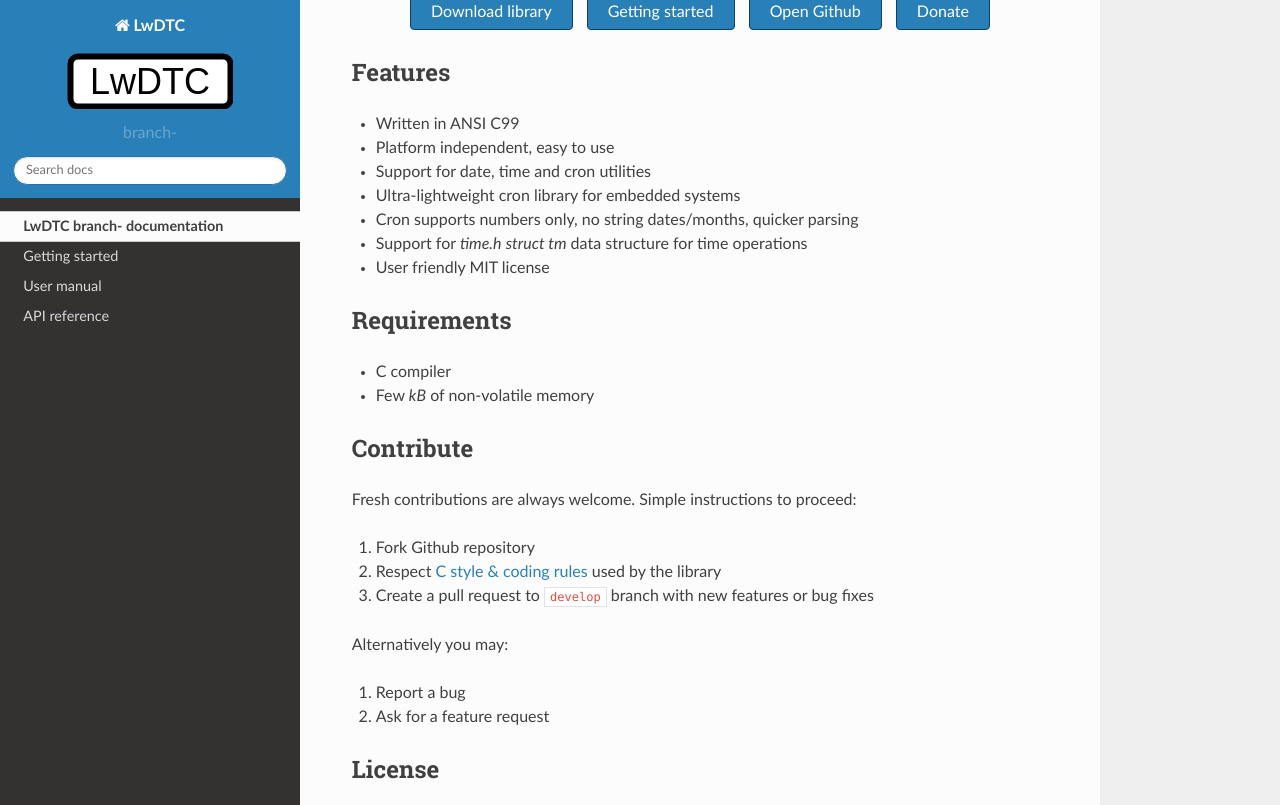
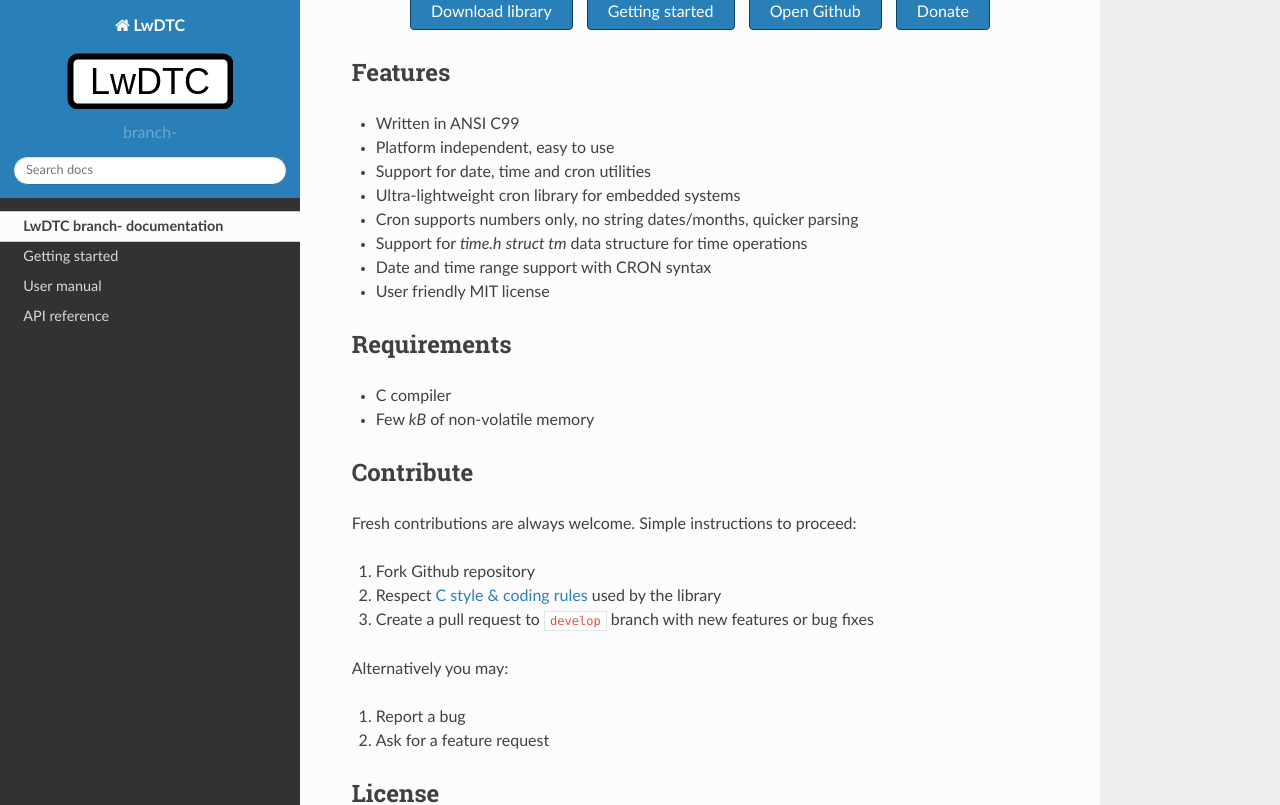
Before and after one commit to MaJerle/lwdtc, a Sphinx documentation site: the page built from docs/index.rst, in a window 1280 px wide and 900 px high, scrolled down 403 px, cut to the strip 0-805 px from the top of the window. Built offline with Sphinx 7.4.7 and the Read the Docs theme 2.0.0, drawn with Linux system fonts in a browser that asks for light colours; the version number could not be read and is left out.

```diff
--- a/docs/index.rst
+++ b/docs/index.rst
@@ -24,6 +24,7 @@ Features
 * Ultra-lightweight cron library for embedded systems
 * Cron supports numbers only, no string dates/months, quicker parsing
 * Support for `time.h` `struct tm` data structure for time operations
+* Date and time range support with CRON syntax
 * User friendly MIT license
 
 Requirements
```
Also changed, not shown: README.md (+1 -0 lines).
